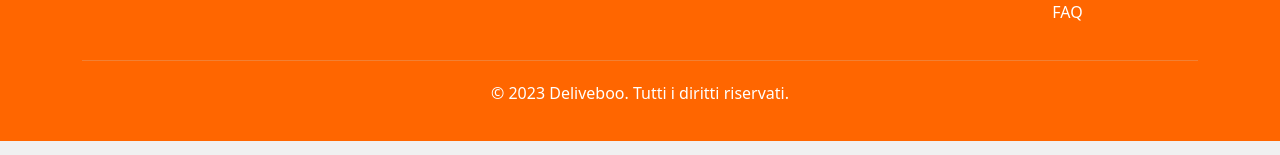
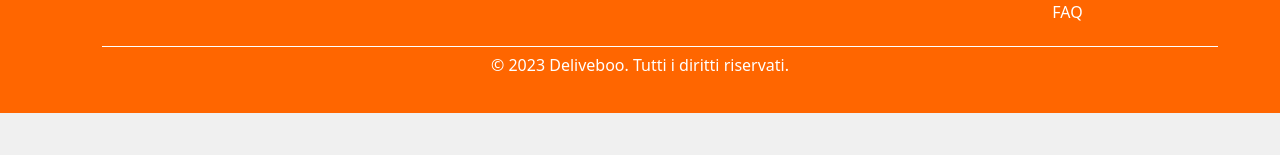
Before and after one commit to albim360/DeliveBoo, a Vue app: page /advanced-search in a window 1280 px wide. Shown: the part 414-569 px from the top of the page. Built offline with nearby package versions, Linux system fonts and the light colour scheme; no server answers.

Commit message:
Fix footer and search

```diff
--- a/src/components/footer_partials/FooterComponent.vue
+++ b/src/components/footer_partials/FooterComponent.vue
@@ -31,9 +31,8 @@
           </ul>
         </div>
       </div>
-      <hr class="footer-divider">
-      <div class="text-center">
-        <p class="footer-copy">&copy; {{ currentYear }} Deliveboo. Tutti i diritti riservati.</p>
+      <div class="text-center copyright">
+        <p class="footer-copy ">&copy; {{ currentYear }} Deliveboo. Tutti i diritti riservati.</p>
       </div>
     </div>
   </footer>
@@ -83,6 +82,15 @@
    text-align: center;
  }
 
+ .copyright::before {
+    content: '';
+    display: block;
+    height: 1px;
+    width: 100%;
+    margin: 6px 20px;
+    background-color: #fff;
+}
+
  .social-icon {
    display: inline-block;
    width: 30px;
@@ -118,12 +126,6 @@
    color: #dcdcdc;
  }
 
- .footer-divider {
-   margin-top: 20px;
-   margin-bottom: 20px;
-   border: 0;
-   border-top: 1px solid #ccc;
- }
 
  .footer-copy {
    color: #fff;
```
Also changed, not shown: src/pages/AdvancedSearch.vue (+11 -8 lines).
